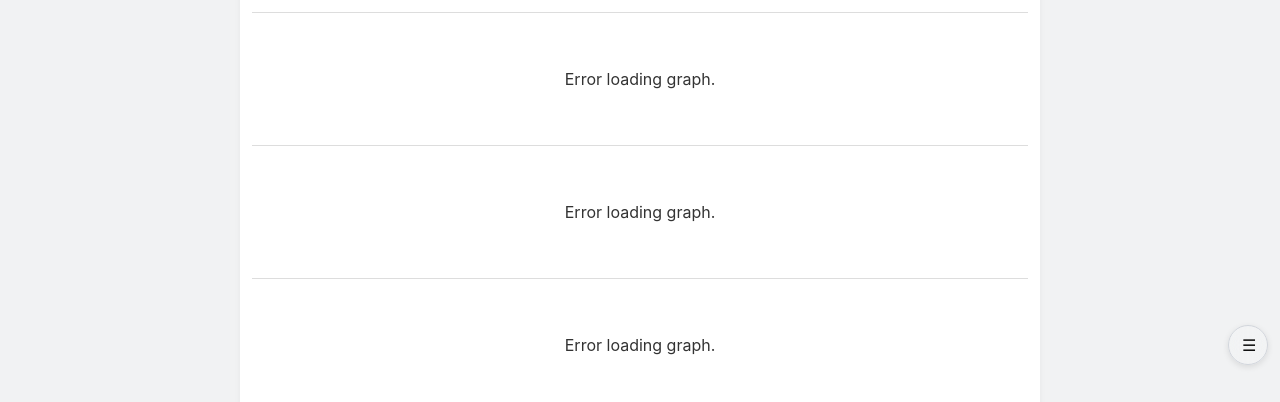
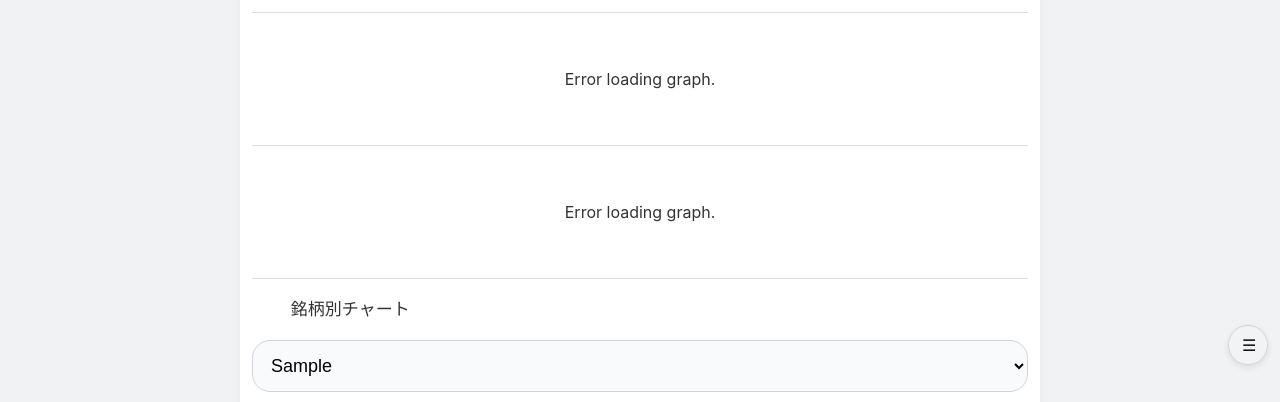
Before and after one commit to szkny/expense, a Python web app: template src/expense/templates/asset_management.j2 in a window 1280 px wide. Shown: the part 423-825 px from the top of the page. Run offline with Jinja, Linux system fonts and the light colour scheme; the template is opened without the code that fills it: most values are stand-ins (such as "Sample title", 1, 10 or a date in 2020).

Commit message:
style: 💄 add title to tradingview chart / sort asset charts

```diff
--- a/src/expense/static/style.css
+++ b/src/expense/static/style.css
@@ -767,3 +767,8 @@ tr:nth-child(even) {
   text-align: right;
   margin-right: 10px;
 }
+
+.asset-chart-title {
+  font-size: 17px;
+  margin-left: 5%;
+}
--- a/src/expense/templates/asset_management.j2
+++ b/src/expense/templates/asset_management.j2
@@ -120,16 +120,19 @@
           <hr>
           <div id="asset-heatmap-chart-container" class="loading"><div class="spinner"></div></div>
           <hr>
-          <div id="asset-waterfall-chart-container" class="loading"><div class="spinner"></div></div>
-          <hr>
-          <div id="asset-monthly-history-chart-container" class="loading"><div class="spinner"></div></div>
-          <hr>
+          <div class="asset-chart-title">
+            銘柄別チャート
+          </div>
           <select id="symbol-select" class="symbol-selector">
             {% for s in asset_tickers %}
               <option value="{{ s }}">{{ s }}</option>
             {% endfor %}
           </select>
           <div id="asset-tradingview-chart-container"></div>
+          <hr>
+          <div id="asset-waterfall-chart-container" class="loading"><div class="spinner"></div></div>
+          <hr>
+          <div id="asset-monthly-history-chart-container" class="loading"><div class="spinner"></div></div>
         </div>
       </div>
     </div>
```
